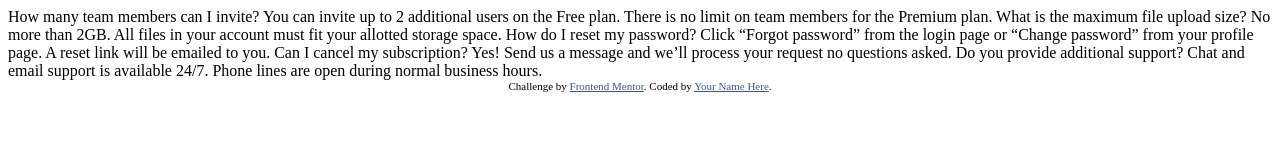
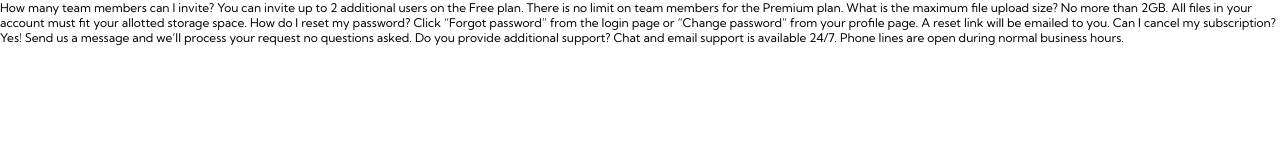
Before and after one commit to Blondeli/faq-accordion-card, a plain HTML site: page index.html in a window 1280 px wide. Drawn offline with Linux system fonts and the light colour scheme.

Commit message:
add stylesheet

```diff
--- a/index.html
+++ b/index.html
@@ -8,11 +8,11 @@
 
   <title>Frontend Mentor | FAQ Accordion Card</title>
 
-  <!-- Feel free to remove these styles or customise in your own stylesheet 👍 -->
-  <style>
-    .attribution { font-size: 11px; text-align: center; }
-    .attribution a { color: hsl(228, 45%, 44%); }
-  </style>
+  <link rel="preconnect" href="https://fonts.googleapis.com">
+  <link rel="preconnect" href="https://fonts.gstatic.com" crossorigin>
+  <link href="https://fonts.googleapis.com/css2?family=Kumbh+Sans:wght@400;700&display=swap" rel="stylesheet">
+
+  <link rel="stylesheet" href="style.css">
 </head>
 <body>
   How many team members can I invite?
@@ -31,10 +31,5 @@
 
   Do you provide additional support?
   Chat and email support is available 24/7. Phone lines are open during normal business hours.
-
-  <div class="attribution">
-    Challenge by <a href="https://www.frontendmentor.io?ref=challenge" target="_blank">Frontend Mentor</a>.
-    Coded by <a href="#">Your Name Here</a>.
-  </div>
 </body>
 </html>
--- /dev/null
+++ b/style.css
@@ -0,0 +1,21 @@
+* {
+  box-sizing: border-box;
+  margin: 0;
+  padding: 0;
+}
+
+:root {
+  --title-accent-color: hsl(238, 29%, 16%);
+  --arrow-color: hsl(14, 88%, 65%);
+  --bg-gradient-one: hsl(273, 75%, 66%);
+  --bg-gradient-two: hsl(240, 73%, 65%);
+  --title-color: hsl(237, 12%, 33%);
+  --text-color: hsl(240, 6%, 50%);
+  --accent-color: hsl(240, 5%, 91%);
+  --card-shadow: 0 50px 50px -20px rgba(53, 18, 122, 0.5);
+}
+
+body {
+  font-family: "Kumbh Sans", sans-serif;
+  font-size: 0.75rem;
+}
```
